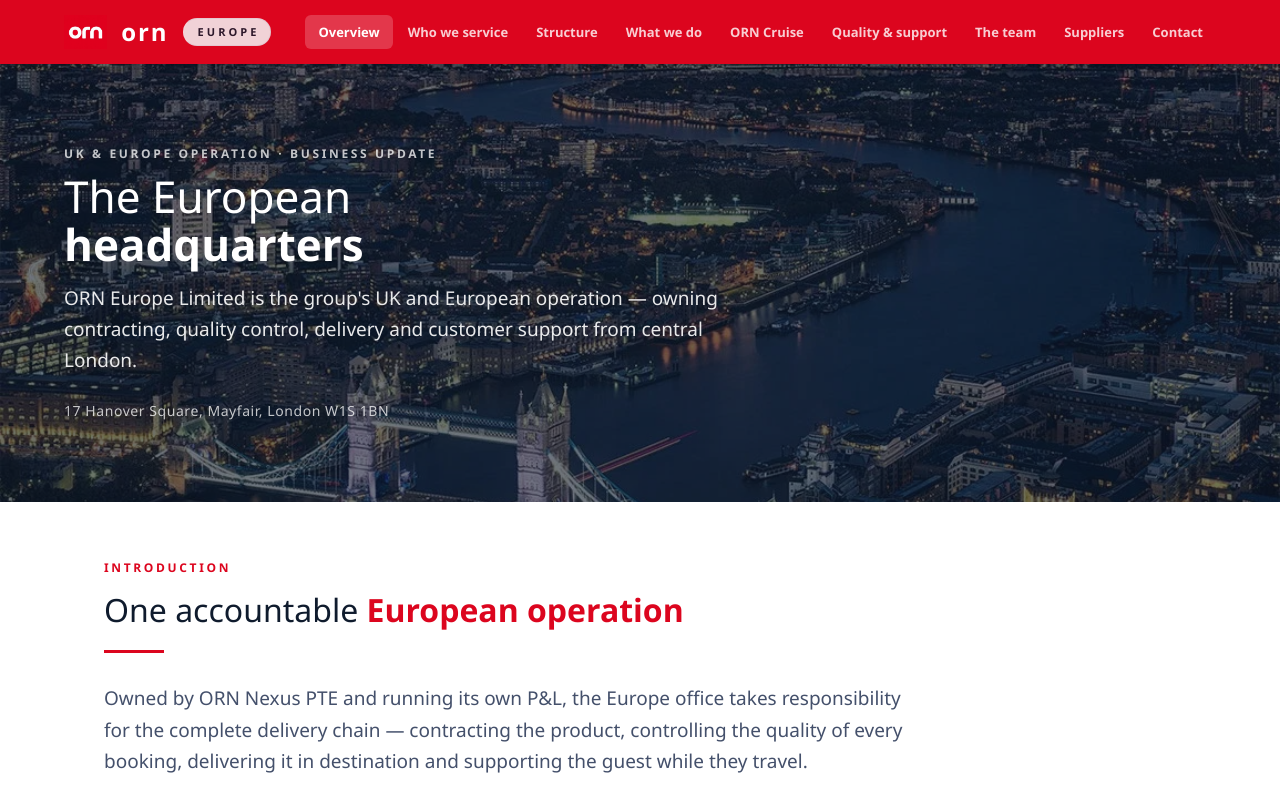
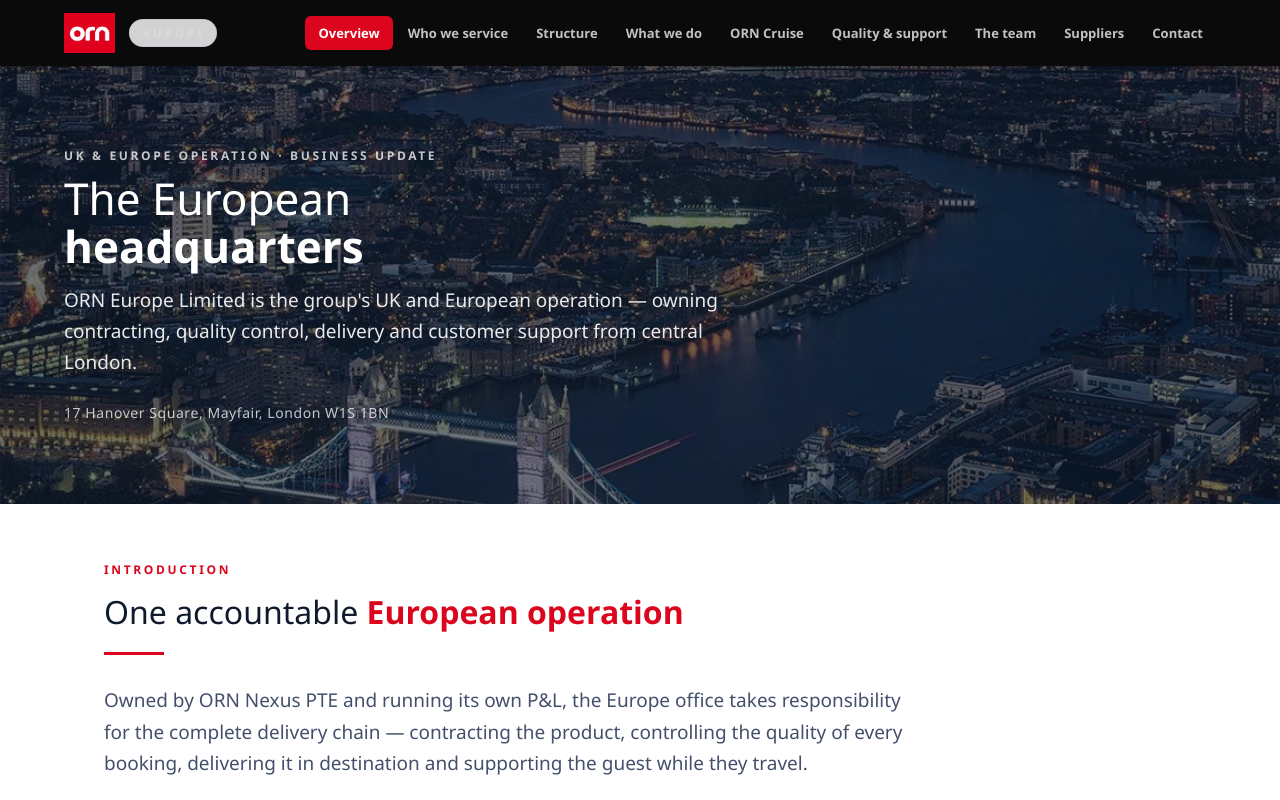
Before and after one commit to orngroup/europe-update, a plain HTML site: page index.html in a window 1280 px wide. Shown: the top 800 px of the page. Drawn offline with Linux system fonts and the light colour scheme.

Commit message:
Update index.html

```diff
--- a/index.html
+++ b/index.html
@@ -4,22 +4,21 @@
 <title>ORN Europe Limited — UK/Europe Operation</title>
 <style>
 *{box-sizing:border-box;margin:0;padding:0;}
-:root{--red:#DC051E;--red2:#b00418;--navy:#0f1b2d;--ink:#1d2433;--muted:#5f6880;--line:#e6e9ef;--bg:#f5f6f8;}
+:root{--red:#DC051E;--red2:#b00418;--black:#0a0a0a;--navy:#0f1b2d;--ink:#1d2433;--muted:#5f6880;--line:#e6e9ef;--bg:#f5f6f8;}
 html{scroll-behavior:smooth;}
 body{font-family:'Segoe UI',Calibri,Arial,sans-serif;color:var(--ink);font-size:16px;line-height:1.65;background:#fff;}
 
-.topbar{background:var(--red);color:#fff;height:64px;display:flex;align-items:center;justify-content:space-between;padding:0 5vw;position:sticky;top:0;z-index:100;box-shadow:0 2px 10px rgba(0,0,0,.15);}
+.topbar{background:var(--black);color:#fff;height:66px;display:flex;align-items:center;justify-content:space-between;padding:0 5vw;position:sticky;top:0;z-index:100;box-shadow:0 2px 10px rgba(0,0,0,.25);}
 .brand{display:flex;align-items:center;gap:14px;}
-.brand img{height:34px;}
-.brand .wm{font-size:24px;font-weight:800;letter-spacing:.08em;}
-.brand .tag{font-size:11px;letter-spacing:.28em;text-transform:uppercase;opacity:.85;border-left:1px solid rgba(255,255,255,.4);padding-left:14px;}
+.brand img{height:40px;display:block;}
+.brand .tag{font-size:11px;letter-spacing:.28em;text-transform:uppercase;color:#fff;opacity:.85;border-left:1px solid rgba(255,255,255,.3);padding-left:14px;}
 .nav{display:flex;gap:2px;flex-wrap:wrap;}
-.nav button{background:none;border:none;color:rgba(255,255,255,.8);font-size:13px;font-weight:600;padding:8px 13px;border-radius:6px;cursor:pointer;font-family:inherit;}
-.nav button:hover{background:rgba(255,255,255,.15);color:#fff;}
-.nav button.on{background:rgba(255,255,255,.2);color:#fff;}
+.nav button{background:none;border:none;color:rgba(255,255,255,.75);font-size:13px;font-weight:600;padding:8px 13px;border-radius:6px;cursor:pointer;font-family:inherit;transition:all .15s;}
+.nav button:hover{background:rgba(255,255,255,.12);color:#fff;}
+.nav button.on{color:#fff;background:var(--red);}
 @media(max-width:920px){.nav{display:none;}}
 .mnav{display:none;}
-@media(max-width:920px){.mnav{display:block;background:var(--navy);padding:10px 5vw;}.mnav select{width:100%;padding:10px;font-size:15px;border-radius:6px;border:none;font-family:inherit;}}
+@media(max-width:920px){.mnav{display:block;background:var(--black);padding:10px 5vw;}.mnav select{width:100%;padding:10px;font-size:15px;border-radius:6px;border:none;font-family:inherit;}}
 
 .page{display:none;}
 .page.on{display:block;}
@@ -113,7 +112,7 @@
 .infocard p{font-size:14.5px;color:var(--muted);margin:2px 0;}
 .infocard a{color:var(--red);text-decoration:none;}
 
-.footer{background:var(--navy);color:#fff;padding:40px 5vw;text-align:center;font-size:14px;}
+.footer{background:var(--black);color:#fff;padding:40px 5vw;text-align:center;font-size:14px;}
 .footer b{color:#fff;}.footer .red{color:var(--red);}
 .imgrow{display:grid;grid-template-columns:repeat(3,1fr);gap:12px;margin-top:24px;}
 .imgrow div{height:180px;background-size:cover;background-position:center;border-radius:8px;}
@@ -122,8 +121,8 @@
 
 <div class="topbar">
   <div class="brand">
-    <img src="orn-logo.jpg" alt="ORN" onerror="this.style.display='none'">
-    <span class="wm">orn</span><span class="tag">Europe</span>
+    <img src="orn-logo.jpg" alt="ORN Europe">
+    <span class="tag">Europe</span>
   </div>
   <div class="nav" id="nav">
     <button class="on" onclick="go('overview',this)">Overview</button>
```
